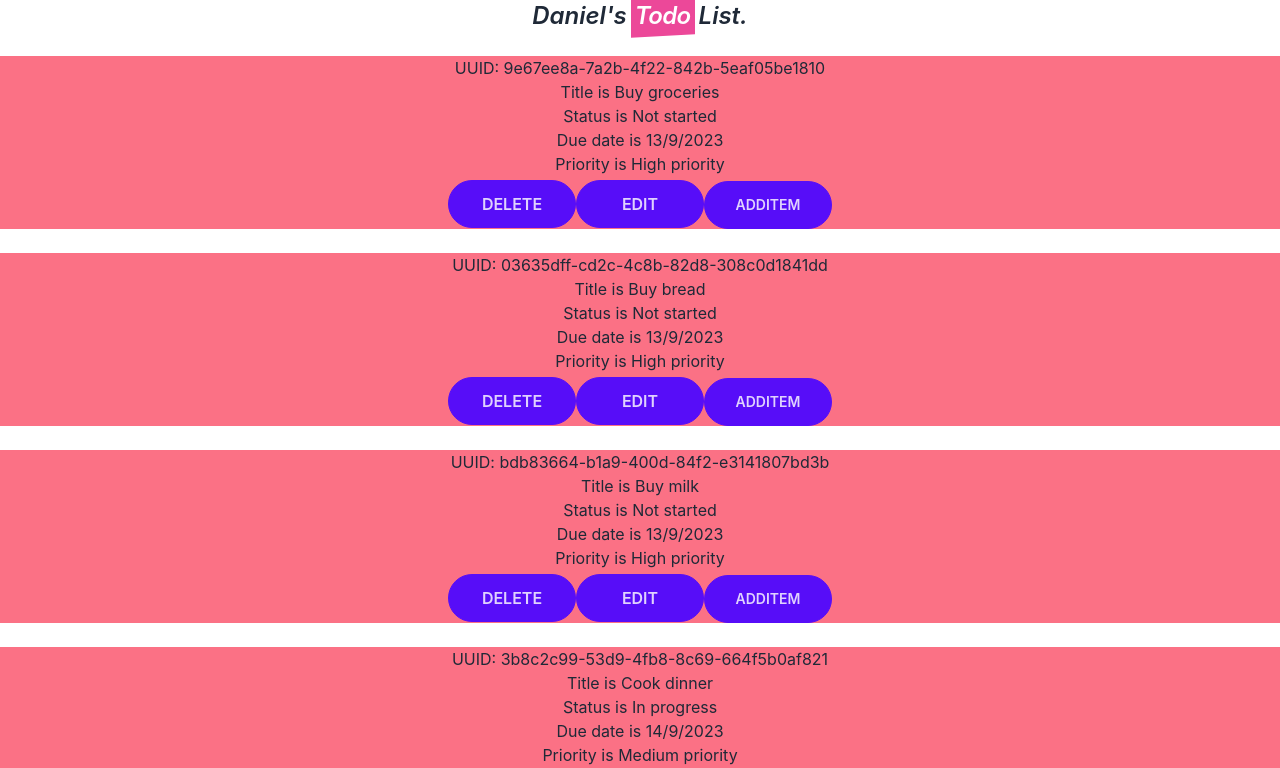
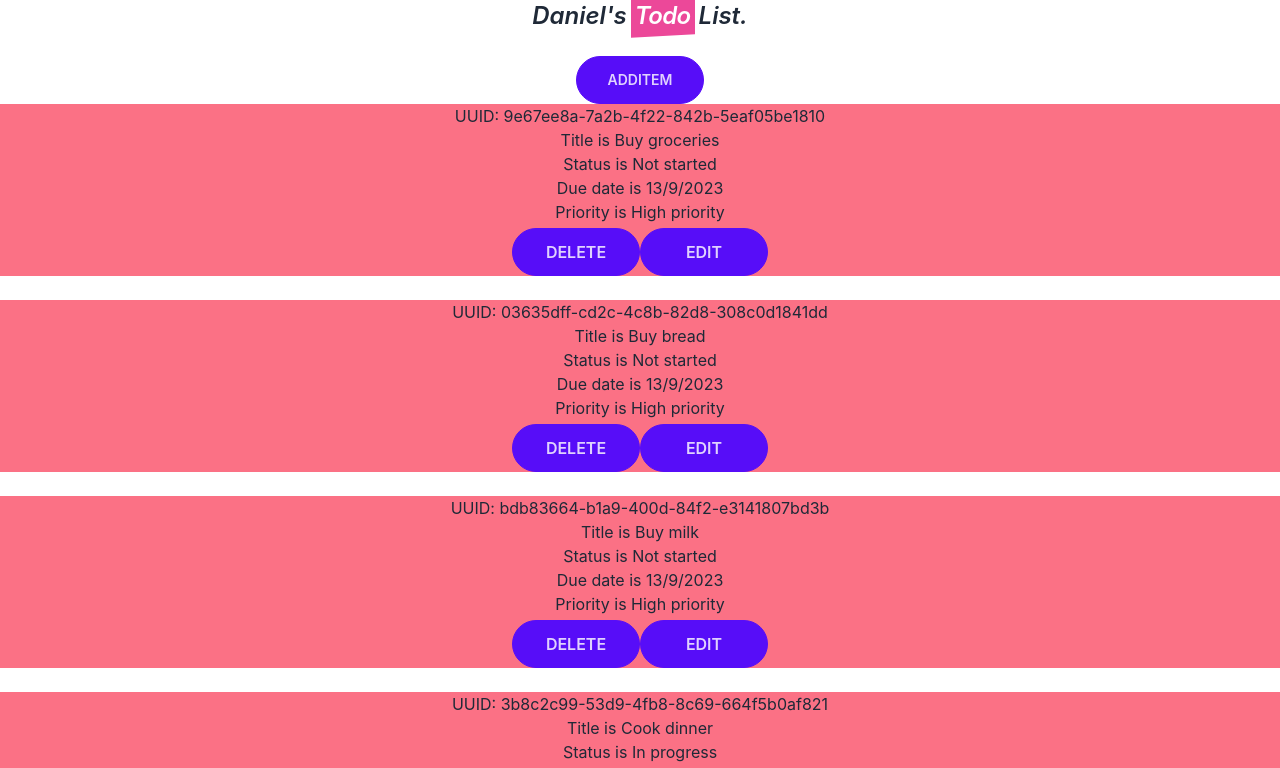
Before and after one commit to zjian107-su/Radioactive-React, a React (Create React App) app: page / in a window 1280 px wide. Shown: the top 768 px of the page. Built offline with nearby package versions, Linux system fonts and the light colour scheme.

Commit message:
✨ update: add edit todo and additem button

```diff
--- a/src/App.js
+++ b/src/App.js
@@ -65,7 +65,27 @@ function App() {
       priority: "Low priority",
     };
 
-    setTodos([...todos, newTodo]);
+    setTodos([newTodo, ...todos]);
+  };
+
+  const finishEdit = (newTodo, uuid) => {
+    todos.map((todo) => {
+      if (todo.uuid === uuid) {
+        if (newTodo.title !== "") {
+          todo.title = newTodo.title;
+        }
+        if (newTodo.status !== "") {
+          todo.status = newTodo.status;
+        }
+        if (newTodo.dueDate !== "") {
+          todo.dueDate = newTodo.dueDate;
+        }
+        if (newTodo.priority !== "") {
+          todo.priority = newTodo.priority;
+        }
+      }
+    });
+    setTodos([...todos]);
   };
 
   return (
@@ -85,7 +105,12 @@ function App() {
       <Body04 content="I am cool too!" /> */}
       {/* <Count /> */}
       <div className="App">
-        <TodoList todos={todos} handleDelete={handleDelete} addItem={addItem} />
+        <TodoList
+          todos={todos}
+          handleDelete={handleDelete}
+          addItem={addItem}
+          finishEdit={finishEdit}
+        />
       </div>
     </div>
   );
--- a/src/components/TodoItem.js
+++ b/src/components/TodoItem.js
@@ -1,6 +1,12 @@
-import { useState } from "react";
+import { useRef, useState } from "react";
+import { v4 as uuidv4 } from "uuid";
 
 const TodoItem = (props) => {
+  const title = useRef();
+  const status = useRef();
+  const dueDate = useRef();
+  const priority = useRef();
+
   const [editing, setEditing] = useState(props.isInEditting);
 
   const handleDelete = (e) => {
@@ -9,6 +15,20 @@ const TodoItem = (props) => {
 
   const handleEdit = () => {
     setEditing(true);
+  };
+
+  const handleSubmit = (e) => {
+    e.preventDefault();
+    const newTodo = {
+      uuid: uuidv4(),
+      title: title.current.value,
+      status: status.current.value,
+      dueDate: dueDate.current.value,
+      priority: priority.current.value,
+    };
+    console.log(newTodo);
+    props.finishEdit(newTodo, props.id);
+    setEditing(false);
   };
 
   return (
@@ -22,15 +42,6 @@ const TodoItem = (props) => {
         <p> Priority is {props.priority}</p>
       </div>
 
-      {editing ? (
-        <form onSubmit={this.handleSubmit}>
-          <input type="text" placeholder="title" />
-          <input type="text" placeholder="status" />
-          <input type="text" placeholder="due date" />
-          <input type="text" placeholder="priority" />
-        </form>
-      ) : null}
-
       <button
         className="btn w-32 btn-primary rounded-full"
         onClick={handleDelete}>
@@ -41,11 +52,40 @@ const TodoItem = (props) => {
         onClick={handleEdit}>
         <span className="text-base"> Edit </span>
       </button>
-      <button
-        className="btn w-32 btn-primary rounded-full"
-        onClick={props.addItem}>
-        ADDITEM
-      </button>
+
+      {editing ? (
+        <div>
+          <form onSubmit={handleSubmit} className="mt-2">
+            <ul>
+              <li>
+                <label htmlFor="title">Title: </label>
+                <input type="text" placeholder={props.title} ref={title} />
+              </li>
+              <li>
+                <label htmlFor="status">Status: </label>
+                <input type="text" placeholder={props.status} ref={status} />
+              </li>
+              <li>
+                <label htmlFor="dueDate">Due date: </label>
+                <input type="text" placeholder={props.dueDate} ref={dueDate} />
+              </li>
+              <li>
+                <label htmlFor="priority">Priority: </label>
+                <input
+                  type="text"
+                  placeholder={props.priority}
+                  ref={priority}
+                />
+              </li>
+            </ul>
+            <button
+              type="submit"
+              className="w-32 btn btn-primary rounded-full mt-1">
+              <span className="text-base"> Submit </span>
+            </button>
+          </form>
+        </div>
+      ) : null}
     </div>
   );
 };
--- a/src/components/TodoList.js
+++ b/src/components/TodoList.js
@@ -3,11 +3,18 @@ import TodoItem from "./TodoItem";
 
 const TodoList = (props) => {
   useEffect(() => {
-    console.log("MILK");
+    console.log("todos changed");
   }, [props.todos]);
 
   return (
     <div>
+      <div>
+        <button
+          className="btn w-32 btn-primary rounded-full"
+          onClick={props.addItem}>
+          ADDITEM
+        </button>
+      </div>
       <ul style={{ listStyleType: "none" }} role="list">
         {props.todos.map((todo) => (
           <div key={todo.uuid}>
@@ -19,7 +26,7 @@ const TodoList = (props) => {
               priority={todo.priority}
               handleDelete={props.handleDelete}
               isInEditting={false}
-              addItem={props.addItem}
+              finishEdit={props.finishEdit}
             />
           </div>
         ))}
```
